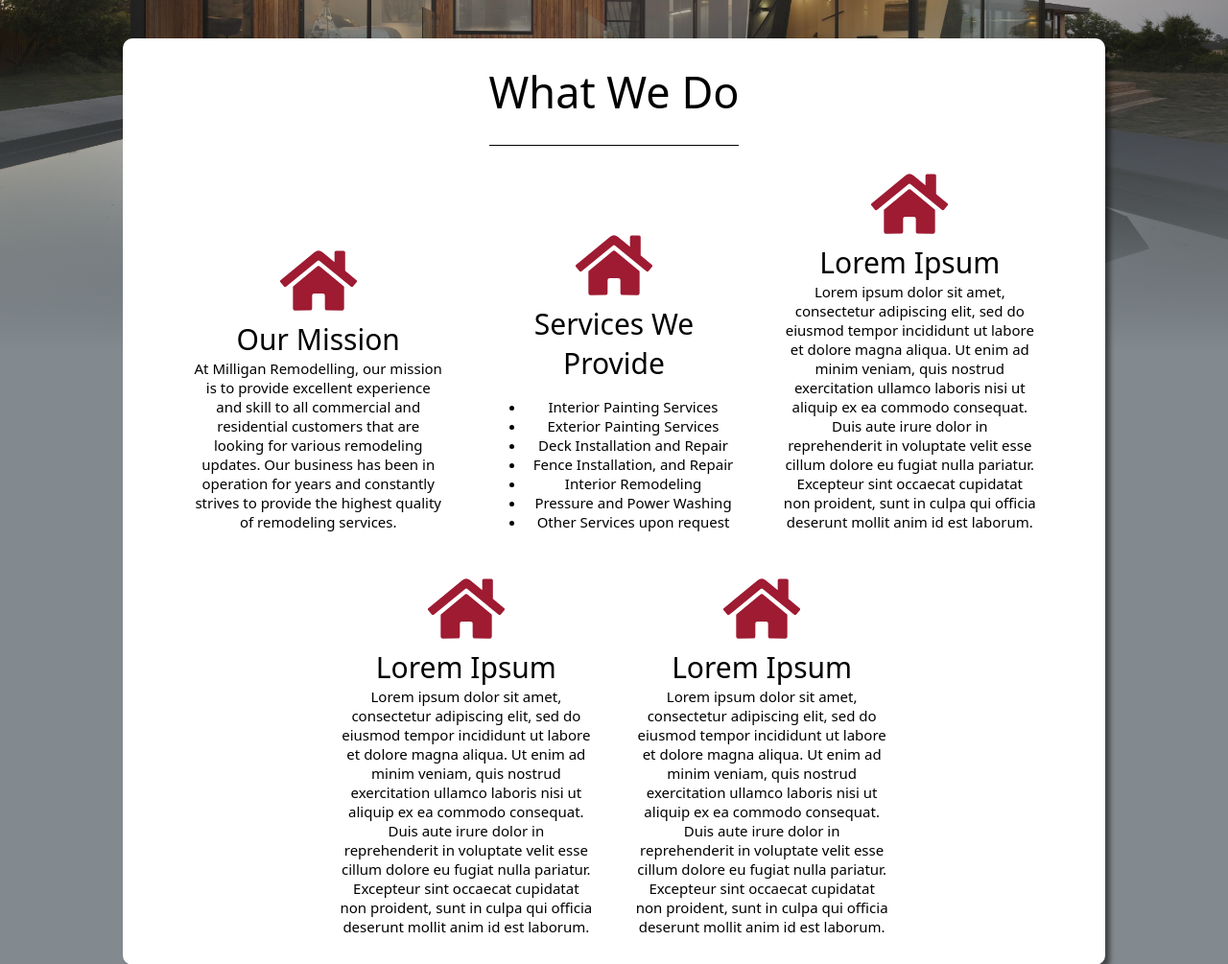
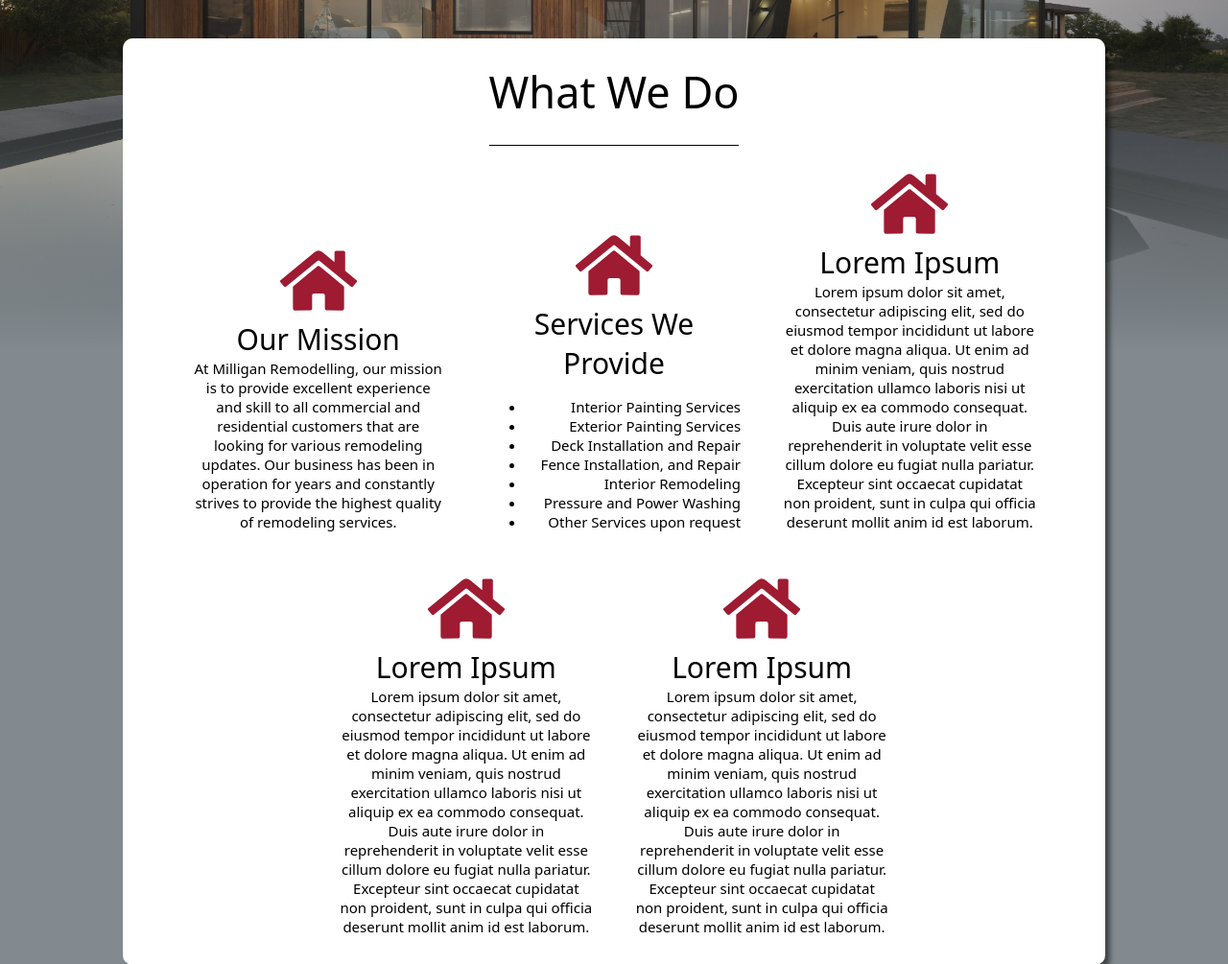
Before and after one commit to OReynolds123/MilliganRemodeling, a PHP site: page /pages/info.html in a window 1280 px wide. Shown: the part 434-1439 px from the top of the page at 96% size. Run offline with PHP 8.4, Linux system fonts and the light colour scheme.

Commit message:
list style

```diff
--- a/stylesheets/stylesheet.css
+++ b/stylesheets/stylesheet.css
@@ -17,6 +17,9 @@ body {
 a {
     text-decoration: none;
     color: inherit;
+}
+li {
+    text-align:right;
 }
 a.anchor {
     display: block;
```
